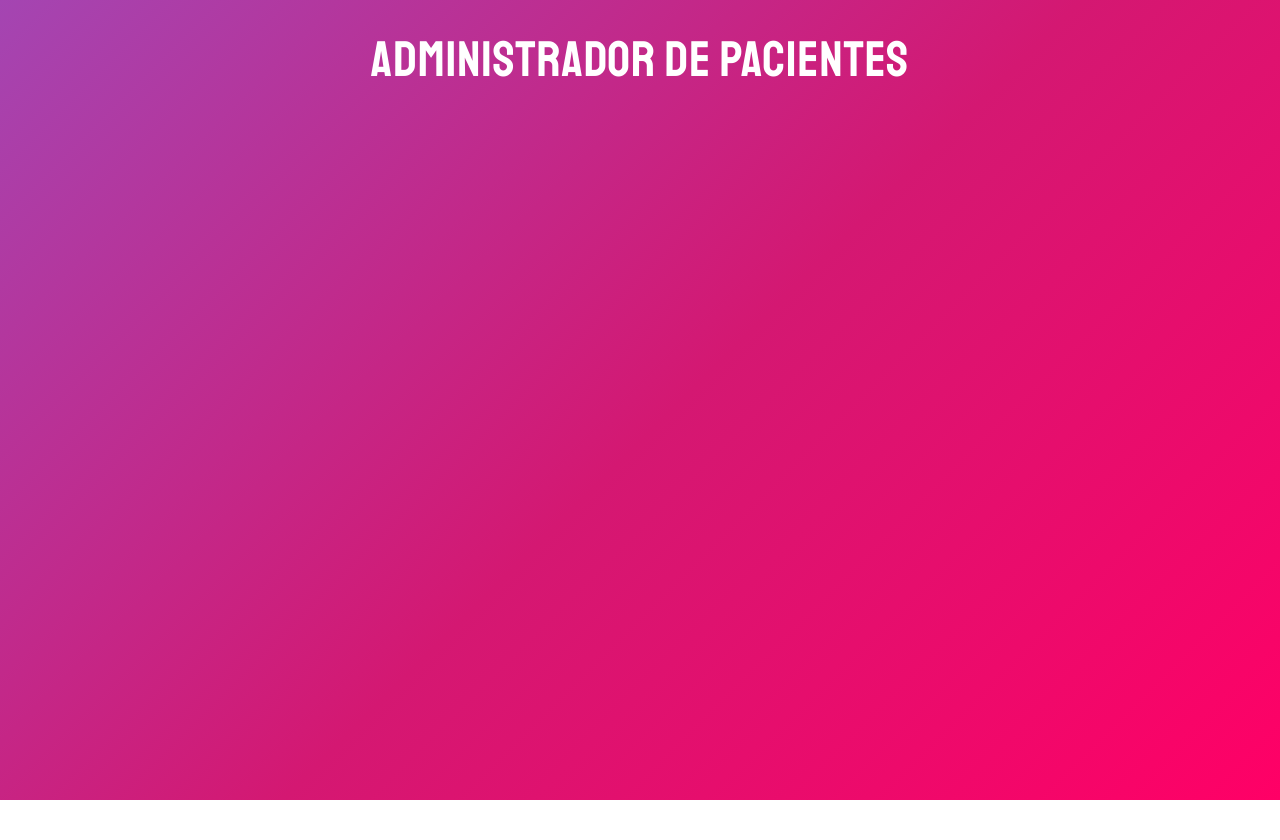
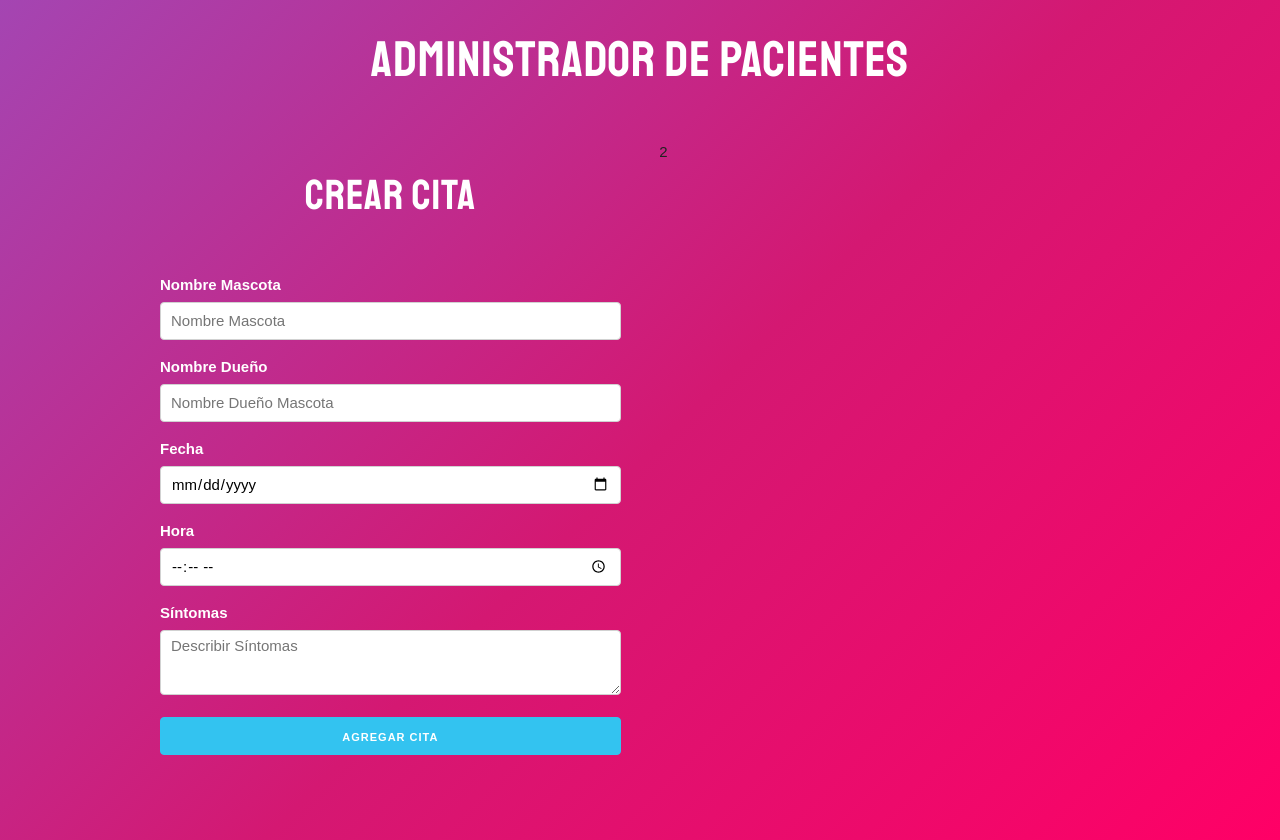
Before and after one commit to AlbertoGarel/React.js-administracion-de-pacientes, a React (Create React App) app: page / in a window 1280 px wide. Before the commit the page ends 800 px from the top, so only its background shows below. Built offline with nearby package versions, Linux system fonts and the light colour scheme.

Commit message:
added form validate

```diff
--- a/src/App.js
+++ b/src/App.js
@@ -1,8 +1,22 @@
-import React from 'react';
+import React, {Fragment} from 'react';
+import Formulario from './components/Formulario'
 
 function App() {
     return (
-        <h1>Administrador de Pacientes</h1>
+        <Fragment>
+            <h1>Administrador de Pacientes</h1>
+            <div className="container">
+                <div className="row">
+                    <div className="one-half column">
+                        <Formulario />
+                    </div>
+                    <div className="one-half column">
+                        2
+                    </div>
+                </div>
+            </div>
+        </Fragment>
+
     );
 }
 
--- /dev/null
+++ b/src/components/Formulario.js
@@ -0,0 +1,110 @@
+import React, { Fragment, useState } from "react";
+
+const Formulario = () => {
+  //create state
+  const [cita, actualizarCita] = useState({
+    mascota: "",
+    propietario: "",
+    fecha: "",
+    hora: "",
+    sintomas: ""
+  });
+  const [error, actualizarError] = useState(false);
+
+  //Función que se ejecuta cada vez que el user escribe en un input
+  const actualizarState = ev => {
+    actualizarCita({
+      ...cita,
+      [ev.target.name]: ev.target.value
+    });
+  };
+
+  //Extraer valores
+  const { mascota, propietario, fecha, hora, sintomas } = cita;
+
+  //Cuando el usuario presiona agregar cita
+  const submitCita = ev => {
+    ev.preventDefault();
+
+    //validar
+    if (
+      mascota.trim() === "" ||
+      propietario.trim() === "" ||
+      fecha.trim() === "" ||
+      hora.trim() === "" ||
+      sintomas.trim() === ""
+    ) {
+      actualizarError(true);
+      return;
+    }
+
+    //asignar id
+    console.log(cita);
+    //crear cita
+
+    //reiniciar form
+  };
+
+  //mensaje TimeOut
+  const mensajeError = () => {
+    setTimeout(function() {
+      actualizarError(false);
+    }, 4000);
+    return <p className="alerta-error">Todos los campos son obligatorios</p>;
+  };
+
+  return (
+    <Fragment>
+      <h2>Crear Cita</h2>
+      {error ? mensajeError() : null}
+      <form onSubmit={submitCita}>
+        <label>Nombre Mascota</label>
+        <input
+          type="text"
+          name="mascota"
+          className="u-full-width"
+          placeholder="Nombre Mascota"
+          onChange={actualizarState}
+          value={mascota}
+        />
+        <label>Nombre Dueño</label>
+        <input
+          type="text"
+          name="propietario"
+          className="u-full-width"
+          placeholder="Nombre Dueño Mascota"
+          onChange={actualizarState}
+          value={propietario}
+        />
+        <label>Fecha</label>
+        <input
+          type="date"
+          name="fecha"
+          className="u-full-width"
+          onChange={actualizarState}
+          value={fecha}
+        />
+        <label>Hora</label>
+        <input
+          type="time"
+          name="hora"
+          className="u-full-width"
+          onChange={actualizarState}
+          value={hora}
+        />
+        <label>Síntomas</label>
+        <textarea
+          name="sintomas"
+          className="u-full-width"
+          placeholder="Describir Síntomas"
+          onChange={actualizarState}
+          value={sintomas}
+        />
+        <button type="submit" className="u-full-width button-primary">
+          Agregar Cita
+        </button>
+      </form>
+    </Fragment>
+  );
+};
+export default Formulario;
```
